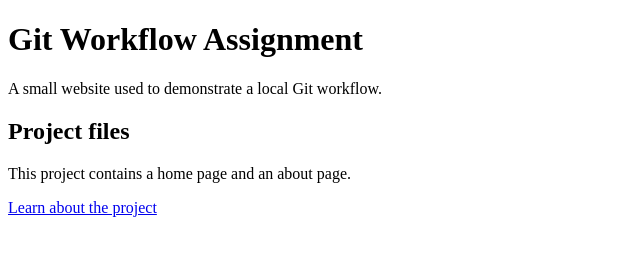
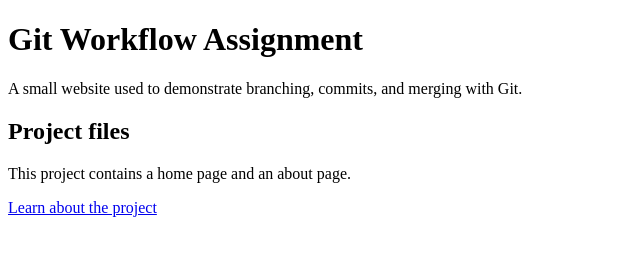
Before and after one commit to saisathvikalkanti/Git_Workflow_Test_Case_Assignment, a plain HTML site: page index.html in a window 1280 px wide. Shown: the whole page, without its empty margins (0-640 px from the left). Drawn offline with Linux system fonts and the light colour scheme.

Commit message:
Describe Git workflow on home page

```diff
--- a/index.html
+++ b/index.html
@@ -8,7 +8,7 @@
 <body>
   <header>
     <h1>Git Workflow Assignment</h1>
-    <p>A small website used to demonstrate a local Git workflow.</p>
+    <p>A small website used to demonstrate branching, commits, and merging with Git.</p>
   </header>
   <main>
     <h2>Project files</h2>
```
